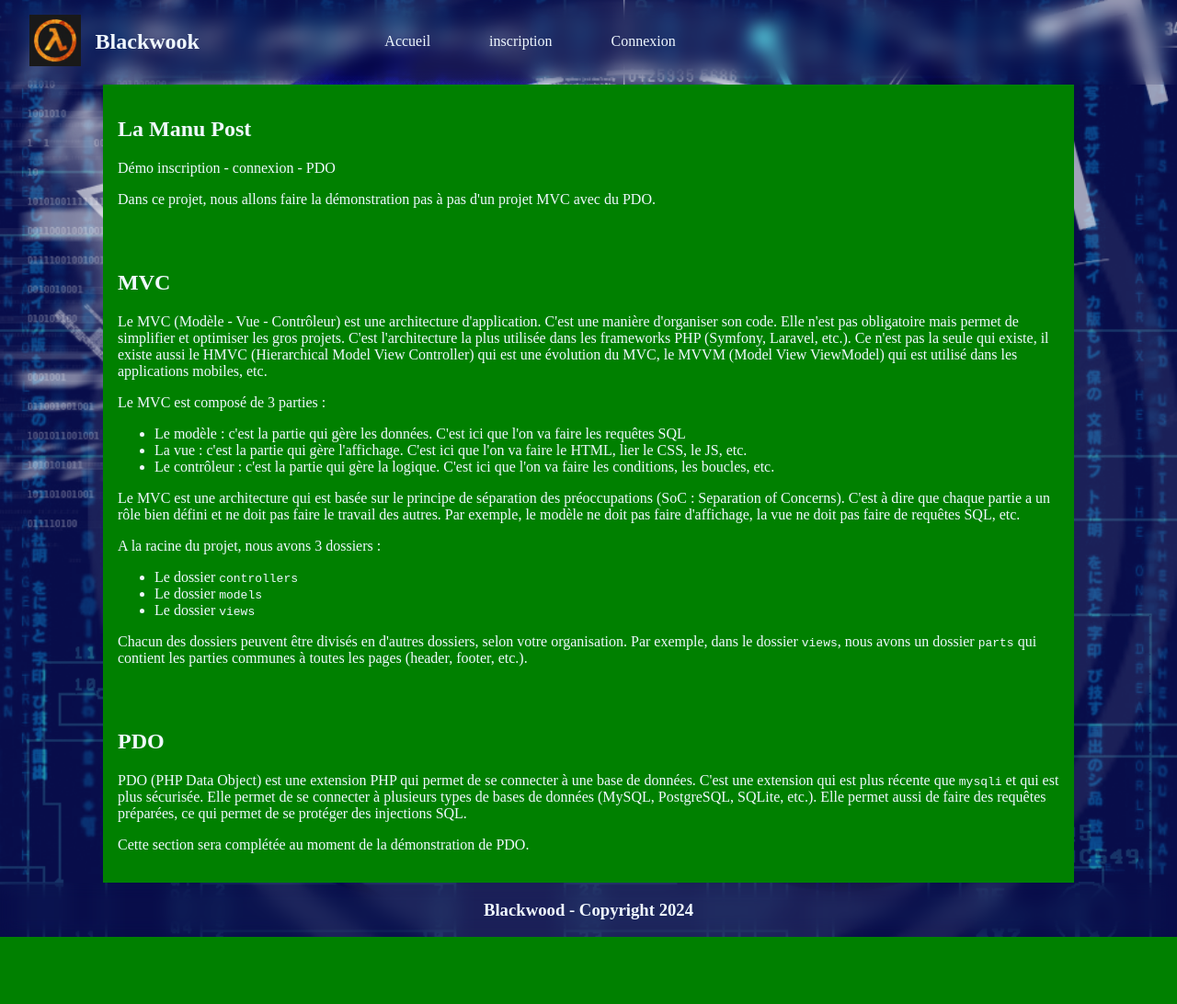
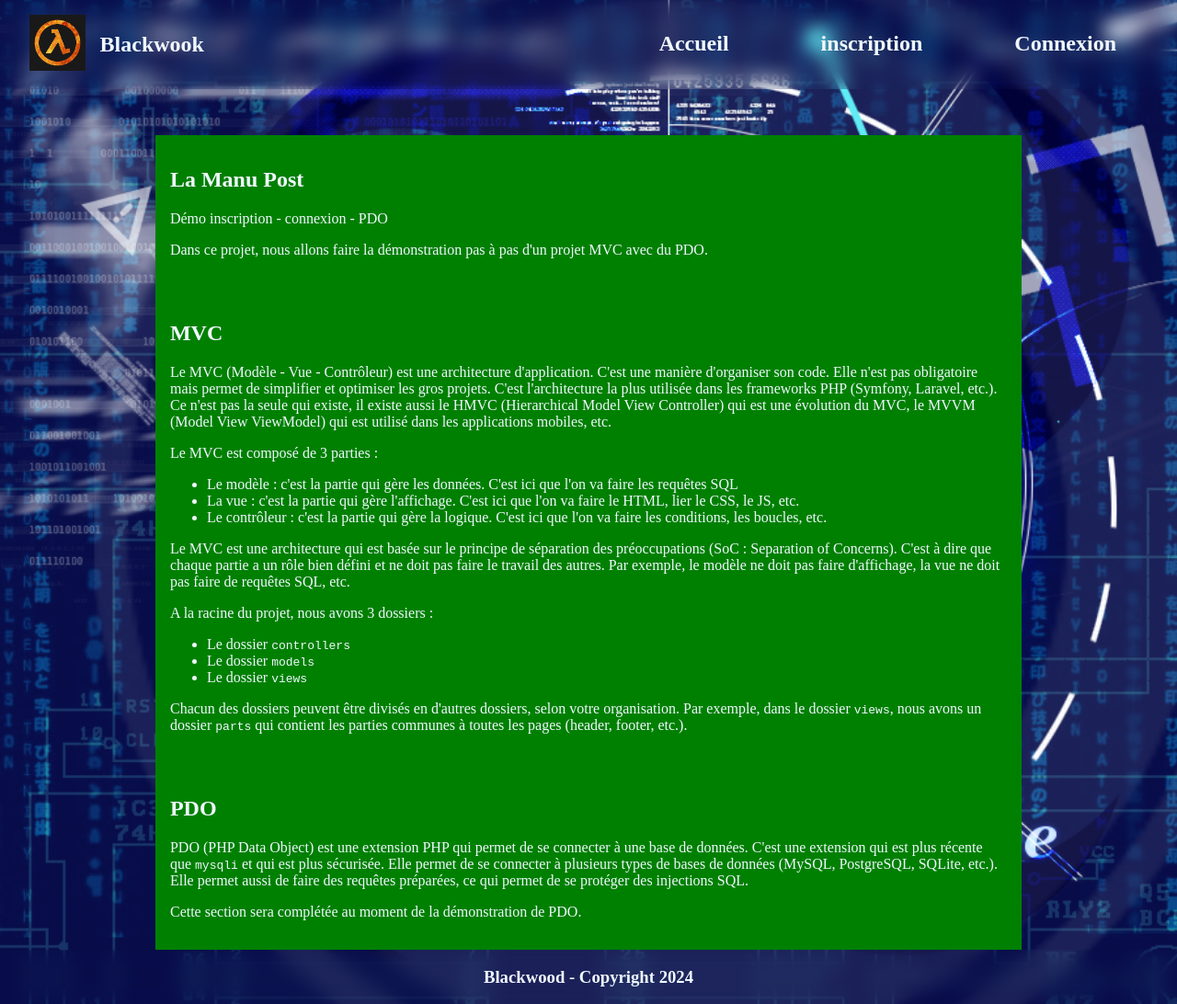
Before and after one commit to victor-roizot/PROJET-TP, a PHP site: page / in a window 1280 px wide. Shown: the whole page at 92% size. Before the commit the page ends 1019 px from the top, so only its background shows below. Run offline with PHP 8.4, Linux system fonts and the light colour scheme.

Commit message:
MODIF CSS

```diff
--- a/assets/css/style.css
+++ b/assets/css/style.css
@@ -1,6 +1,9 @@
+* {
+    box-sizing: border-box;
+}
+
 body {
     min-height: 100vh;
-    box-sizing: border-box;
     background-image: url(/assets/img/lain\ os.png);
     background-repeat: no-repeat;
     background-size: cover;
@@ -14,6 +17,7 @@ body {
 /* NAVBAR */
 nav {
     display: flex;
+    justify-content: space-between;
     background-color: transparent;
     backdrop-filter: blur(10px);
     padding: 0 1rem;
@@ -21,24 +25,28 @@ nav {
 
 nav div {
     display: flex;
-    justify-content: flex-start;
     align-items: center;
     margin: 0;
     padding: 0;
 }
 
 nav div a {
-    width: 15%;
+    width: 25%;
     padding: 1rem;
 }
 
 #logo {
     width: 100%;
 }
+ a revoir
+#name {
+    font-size: 36px;
+    font-weight: 600;
+    padding: 25px 50px;
+}
 
 nav ul {
     display: flex;
-    justify-content: flex-end;
     align-items: center;
     list-style: none;
     margin: 0;
@@ -47,16 +55,22 @@ nav ul {
 
 nav ul li {
     display: inline-block;
-    margin: 0.5rem 2rem;
+    padding: 25px 50px;
 }
 
 nav ul li a {
+    font-size: 24px;
+    font-weight: 600;
     text-decoration: none;
     color: aliceblue;
 }
 
+nav ul li a:hover {
+    color: red;
+}
+
 nav ul li a::after {
-    background-color: aliceblue;
+    background-color: red;
     content: "";
     display: block;
     height: 2px;
@@ -80,8 +94,8 @@ form label {
     font-weight: bold;
     margin-top: 1.5rem;
 }
-²
-form input:not([type=submit]) {
+
+² form input:not([type=submit]) {
     border: none;
     border-bottom: 3px solid blueviolet;
     margin: 0.5rem 0;
@@ -105,12 +119,17 @@ body main {
     flex-direction: column;
     justify-content: center;
     align-items: center;
+    padding: 0 4%;
 }
 
 body main section {
     width: 80%;
     background-color: green;
     padding: 1rem;
+}
+
+.pageIntroduction {
+    margin-top: 50px;
 }
 
 /* FOOTER */
--- a/index.php
+++ b/index.php
@@ -2,6 +2,7 @@
 session_start();
 require_once 'views/parts/header.php';
 ?>
+
 <section class="pageIntroduction">
     <h1>La Manu Post</h1>
     <p class="subTitle">Démo inscription - connexion - PDO</p>
--- a/views/parts/header.php
+++ b/views/parts/header.php
@@ -34,4 +34,4 @@
             <?php } ?>
         </ul>
     </nav>
-    <main>
+    <main class="container">
```
Also changed, not shown: conception/Base de données.sql (renamed from conception/base de données/Base de données.sql).
